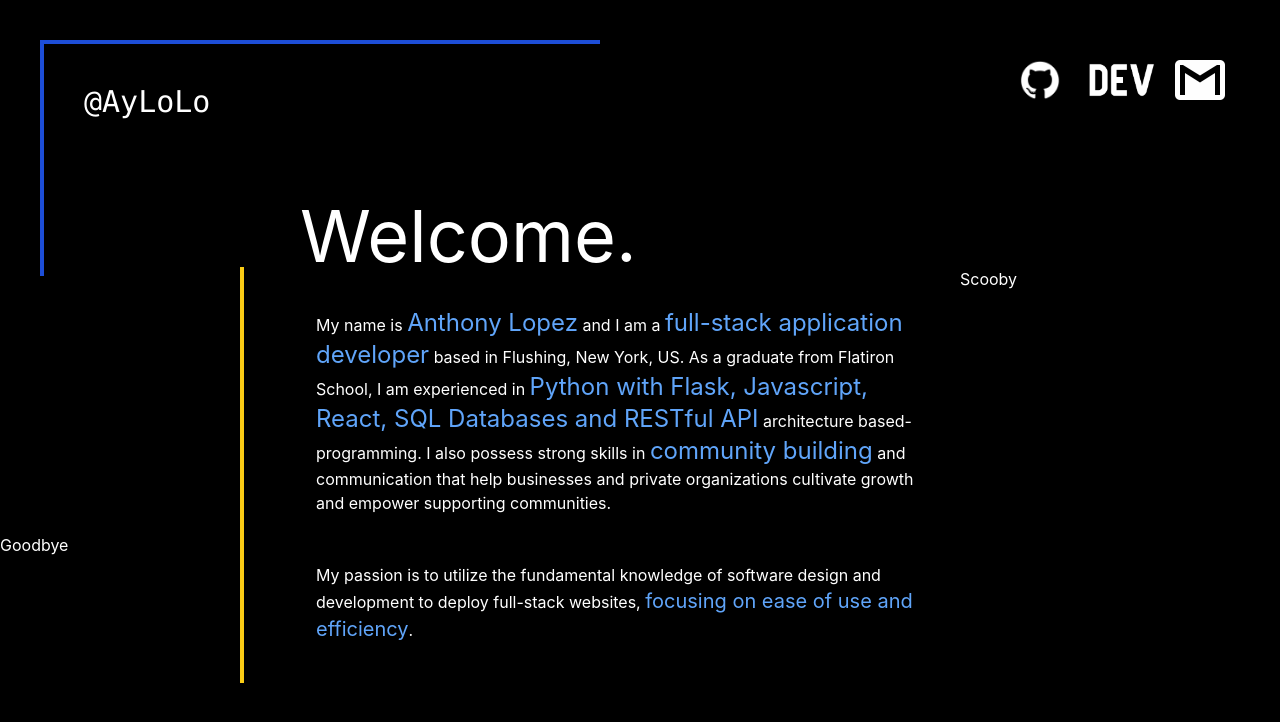
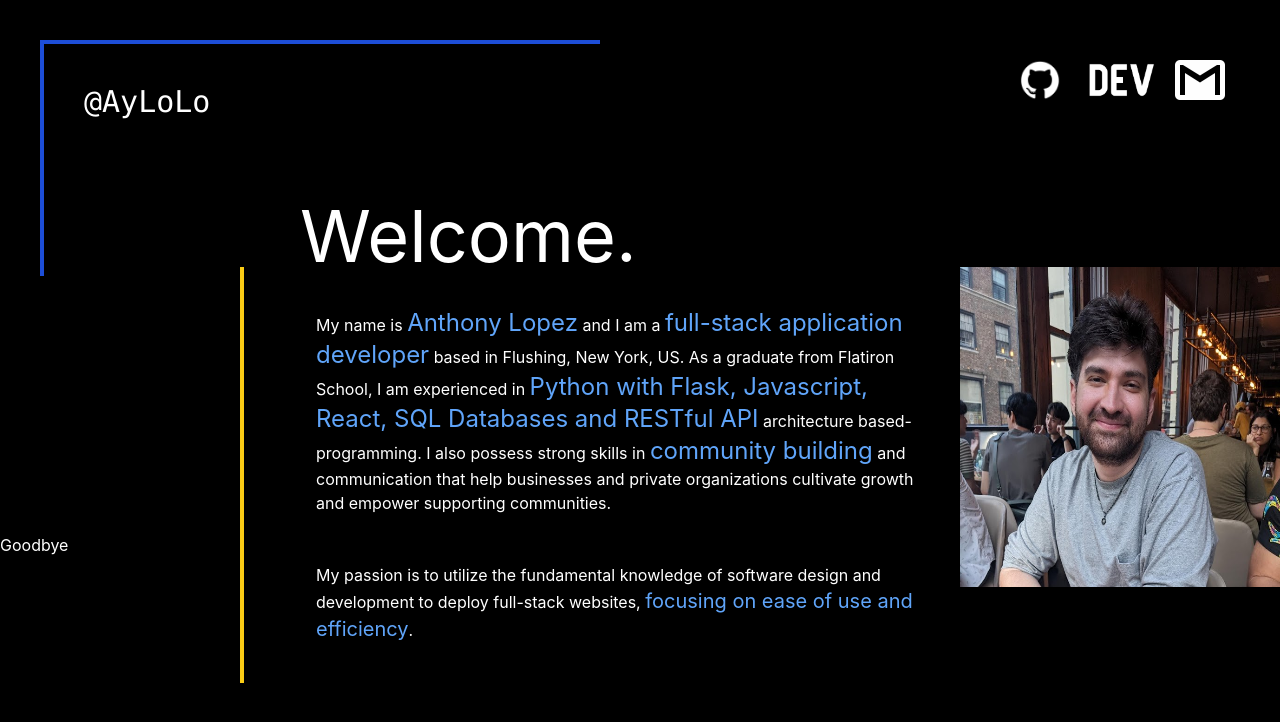
Before and after one commit to AyLoLo/personal-website, a React (Create React App) app: page / in a window 1280 px wide. Shown: the top 722 px of the page. Built offline with nearby package versions, Linux system fonts and the light colour scheme.

Commit message:
Included image of myself, appropiated sizing

```diff
--- a/src/App.js
+++ b/src/App.js
@@ -38,7 +38,7 @@ function App() {
           </div>
         </div>
         <div>
-          Scooby
+          <img className="w-100 h-80" src={Me} alt="Anthony Lopez"/>
         </div>
       </div>
       <div className='text-white'>
```
